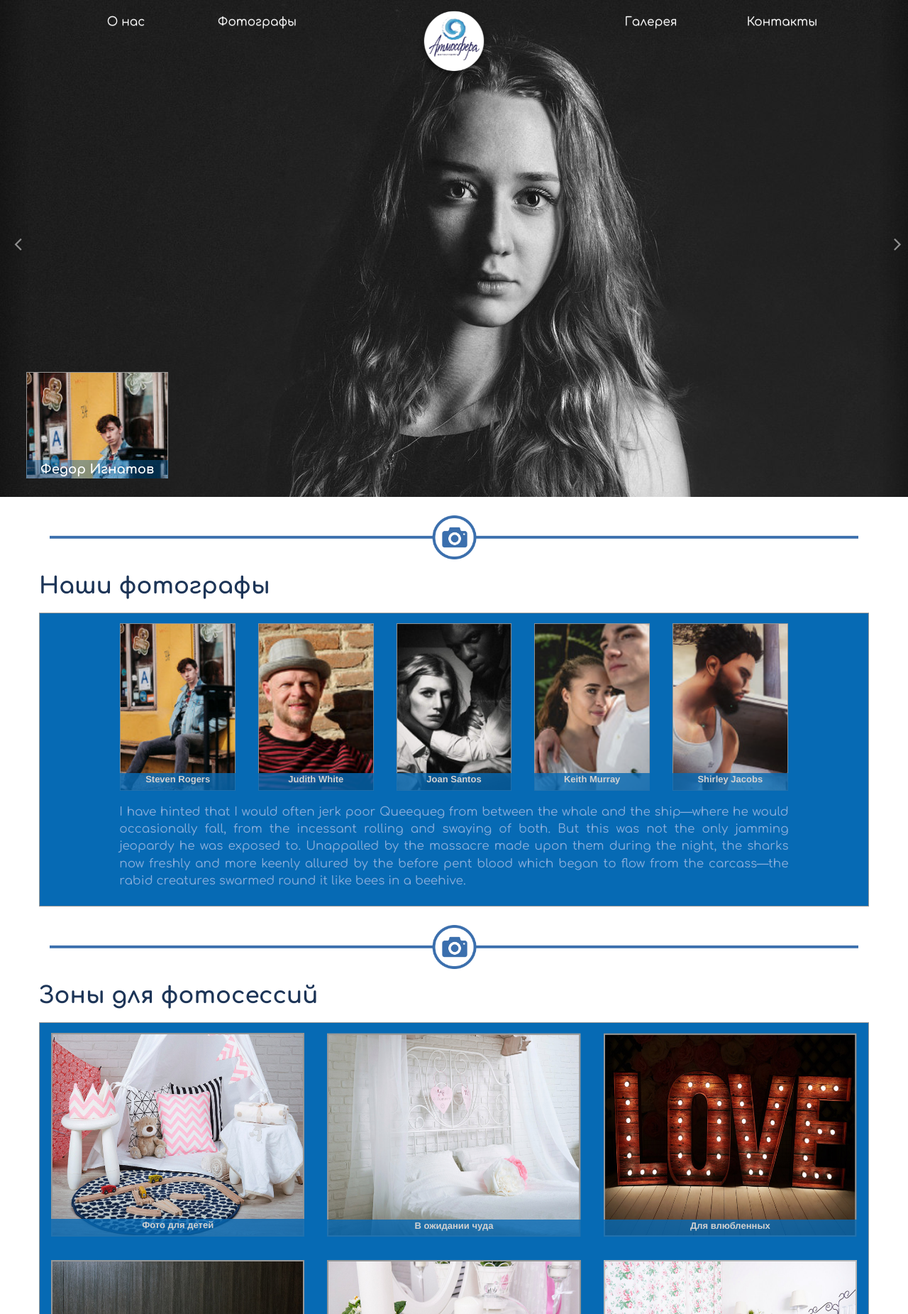
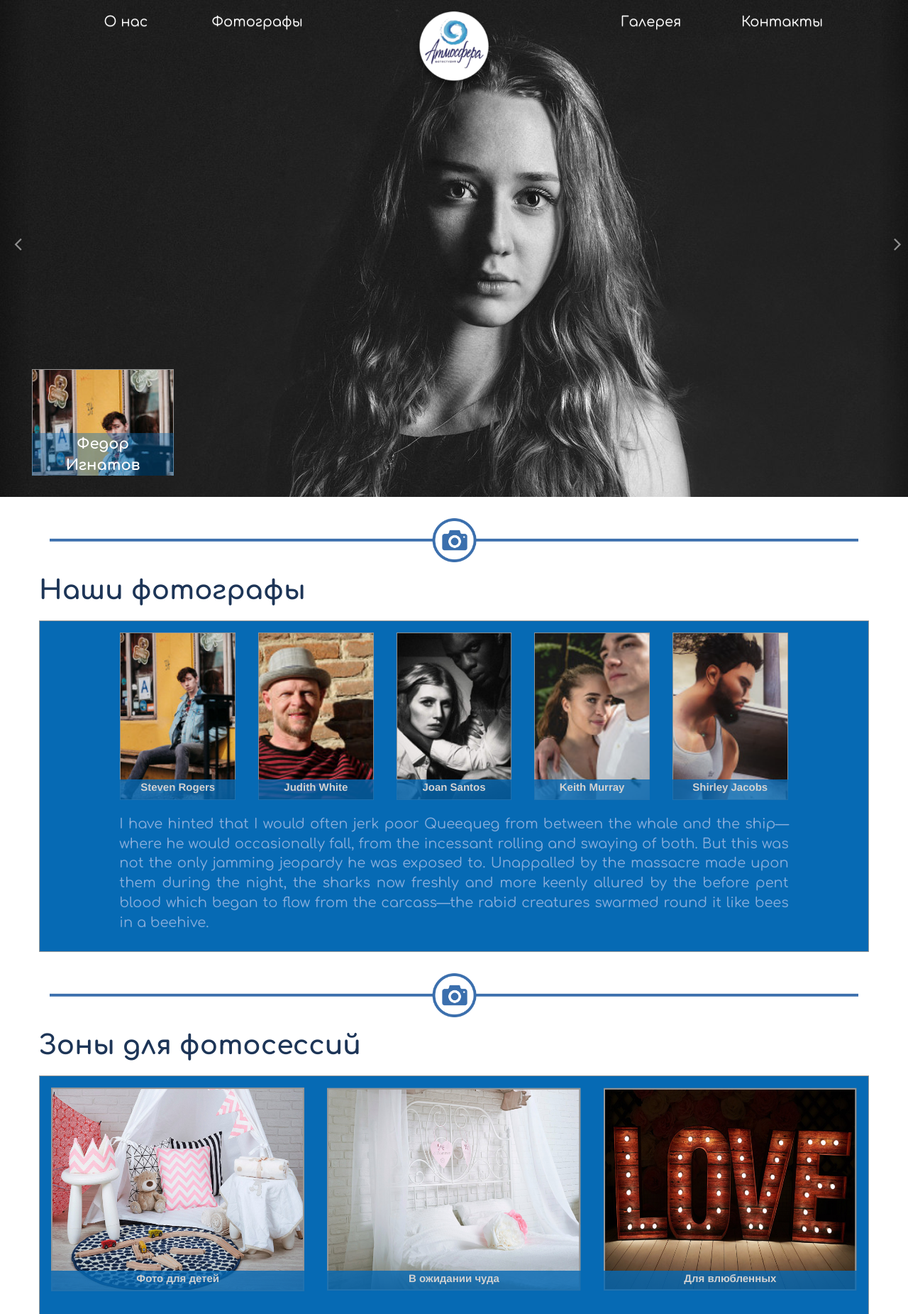
Before and after one commit to fenixsarov/Atmosphere_old, a Django app: page / in a window 1280 px wide. Shown: the top 1851 px of the page at 71% size. Run offline with Django 3.2, Linux system fonts and the light colour scheme; style sheets or scripts are compiled from the project's sources; some libraries are stand-ins or nearby versions.

Commit message:
Опять исправление ошибок Надо почитать про Гит =) Не все понимаю

```diff
--- a/static/less/media.less
+++ b/static/less/media.less
@@ -7,16 +7,16 @@
 @screen-lg-min: 1200px;
 
 /* Small devices */
-@media (min-width: @screen-sm-min) {
+@media (max-width: @screen-sm-min) {
     body {
         font-size: 10px;
     }
 }
 
 /* Medium devices (desktops, 992px and up) */
-@media (min-width: @screen-md-min) {
+@media (min-width: @screen-sm-min) {
     body {
-        font-size: 13px;
+        font-size: 15px;
     }
 }
 
```
